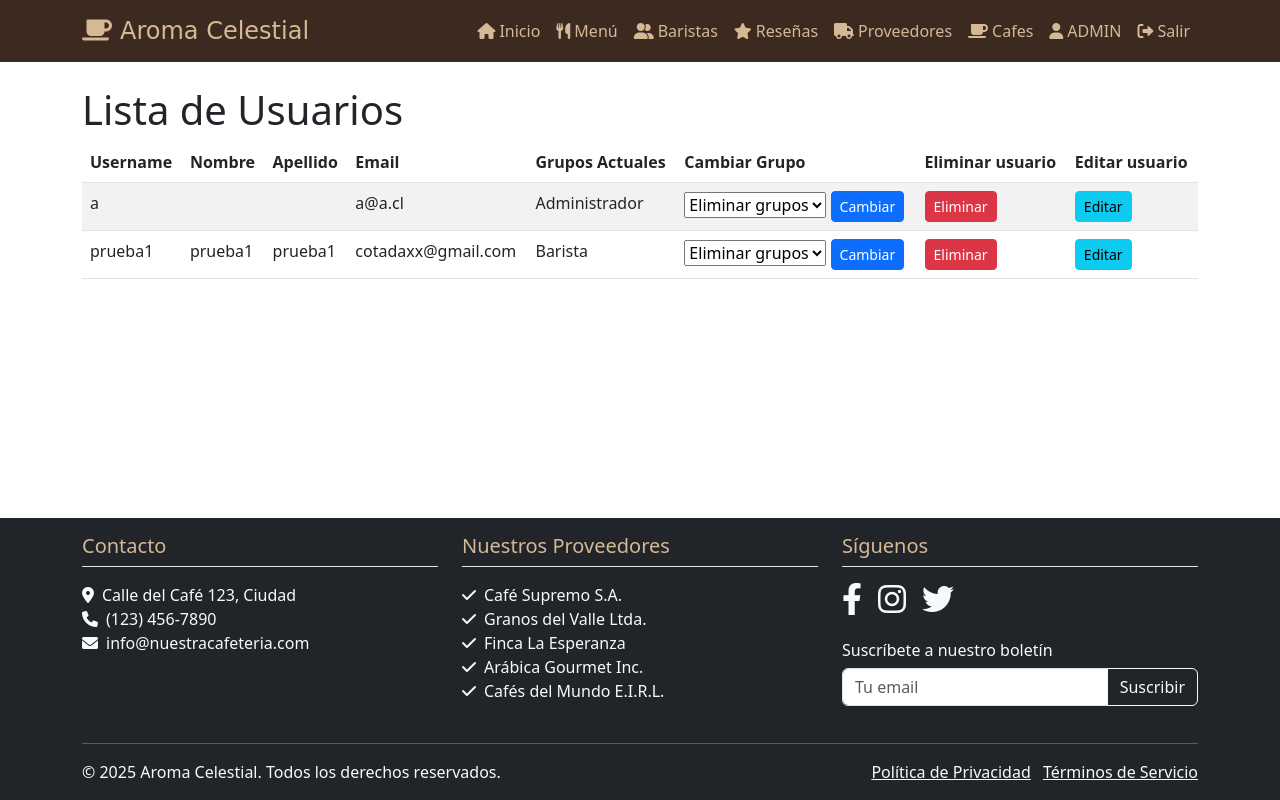
After one commit to ckrashh/cafeteria_django, a Django app: page /admin_usuarios/ in a window 1280 px wide. The commit adds this page. Run offline with Django 5.2, Linux system fonts and the light colour scheme; a user stored in the database is signed in; data comes from the database, SQL or seed files in the repository; both versions use the stored data as it was after the commit.

Commit message:
se agrego pagina para ir administar cada modelo y se termin pagina para  administar usuario

```diff
--- a/cafeteria/miapp/forms.py
+++ b/cafeteria/miapp/forms.py
@@ -24,3 +24,13 @@ class CambiarGrupoForm(forms.ModelForm):
     class Meta:
         model = CustomUser
         fields = []  # No necesitas campos del modelo, solo el grupo
+
+class EditarUsuarioForm(forms.ModelForm):
+    class Meta:
+        model = CustomUser
+        fields = ['first_name', 'last_name', 'email']  # Campos editables
+        labels = {
+            'first_name': 'Nombre',
+            'last_name': 'Apellido',
+            'email': 'Correo electrónico',
+        }
--- /dev/null
+++ b/cafeteria/miapp/templates/admin_usuarios.html
@@ -0,0 +1,139 @@
+{% extends "base.html" %}
+{% load static %}
+{% block title %}Admin de Usuarios - Aroma Celestial {% endblock %}
+{% block content %}
+<h1>Lista de Usuarios</h1>
+<table class="table table-striped">
+  <thead>
+    <tr>
+      <th scope="col">Username</th>
+      <th scope="col">Nombre</th>
+      <th scope="col">Apellido</th>
+      <th>Email</th>
+      <th>Grupos Actuales</th>
+      <th>Cambiar Grupo</th>
+      <th>Eliminar usuario</th>
+      <th>Editar usuario</th>
+    </tr>
+  </thead>
+  <tbody>
+    {% for usuario in usuarios %}
+      <tr>
+        <td scope="row">{{ usuario.username }}</td>
+        <td>{{ usuario.first_name }}</td>
+        <td>{{ usuario.last_name }}</td>
+        <td>{{ usuario.email }}</td>
+        <td>
+          {% for grupo in usuario.groups.all %}
+            {{ grupo.name }}{% if not forloop.last %}, {% endif %}
+          {% endfor %}
+        </td>
+        <td>
+          <form method="post" style="display: inline;">
+            {% csrf_token %}
+            <input type="hidden" name="usuario_id" value="{{ usuario.id }}">
+            <input type="hidden" name="action" value="editar_grupo">
+            {{ cambiar_grupo_form.grupo }}
+            <button type="submit" class="btn btn-sm btn-primary">Cambiar</button>
+          </form>
+        </td>
+        <td>
+          <form method="post" style="display: inline;">
+            {% csrf_token %}
+            <input type="hidden" name="usuario_id" value="{{ usuario.id }}">
+            <input type="hidden" name="action" value="eliminar">
+            <button type="submit" class="btn btn-sm btn-danger" >Eliminar</button>
+          </form>
+        </td>
+        <td>
+           <button class="btn btn-sm btn-info" data-bs-toggle="modal"  data-bs-target="#editarUsuarioModal{{ usuario.id }}" >Editar</button>
+           <!-- Modal para editar usuario -->
+            <div class="modal fade" id="editarUsuarioModal{{ usuario.id }}" tabindex="-1" role="dialog">
+              <div class="modal-dialog" role="document">
+                <div class="modal-content">
+                  <form method="post">
+                    {% csrf_token %}
+                    <input type="hidden" name="usuario_id" value="{{ usuario.id }}">
+                    <input type="hidden" name="action" value="editar">
+                    <div class="modal-header">
+                      <h5 class="modal-title">Editar Usuario: {{ usuario.username }}</h5>
+                      <button type="button" class="close" data-bs-dismiss="modal">
+                        <span>&times;</span>
+                      </button>
+                    </div>
+                    <div class="modal-body">
+                      <div class="form-group">
+                        <label for="first_name{{ usuario.id }}">Nombre</label>
+                        <input
+                          type="text"
+                          class="form-control"
+                          id="first_name{{ usuario.id }}"
+                          name="first_name"
+                          value="{{ usuario.first_name }}"
+                          required
+                        >
+                      </div>
+                      <div class="form-group">
+                        <label for="last_name{{ usuario.id }}">Apellido</label>
+                        <input
+                          type="text"
+                          class="form-control"
+                          id="last_name{{ usuario.id }}"
+                          name="last_name"
+                          value="{{ usuario.last_name }}"
+                          required
+                        >
+                      </div>
+                      <div class="form-group">
+                        <label for="email{{ usuario.id }}">Correo Electrónico</label>
+                        <input
+                          type="email"
+                          class="form-control"
+                          id="email{{ usuario.id }}"
+                          name="email"
+                          value="{{ usuario.email }}"
+                          required
+                        >
+                      </div>
+                    </div>
+                    <div class="modal-footer">
+                      <button type="submit" class="btn btn-primary">Guardar Cambios</button>
+                      <button type="button" class="btn btn-secondary" data-bs-dismiss="modal">Cancelar</button>
+                    </div>
+                  </form>
+                </div>
+              </div>
+            </div>
+        </td>
+      </tr>
+    {% endfor %}
+  </tbody>
+</table>
+{% if is_paginated %}
+  <div class="pagination">
+    <span class="step-links">
+      {% if page_obj.has_previous %}
+        <a href="?page=1">&laquo; primera</a>
+        <a href="?page={{ page_obj.previous_page_number }}">anterior</a>
+      {% endif %}
+
+      <span class="current">
+        Página {{ page_obj.number }} de {{ page_obj.paginator.num_pages }}.
+      </span>
+
+      {% if page_obj.has_next %}
+        <a href="?page={{ page_obj.next_page_number }}">siguiente</a>
+        <a href="?page={{ page_obj.paginator.num_pages }}">última &raquo;</a>
+      {% endif %}
+    </span>
+  </div>
+{% endif %}
+<!-- Mensajes de éxito/error -->
+{% if messages %}
+  {% for message in messages %}
+    <div class="alert alert-{{ message.tags }}">
+      {{ message }}
+    </div>
+  {% endfor %}
+{% endif %}
+{% endblock %}
--- a/cafeteria/miapp/templates/base.html
+++ b/cafeteria/miapp/templates/base.html
@@ -77,7 +77,7 @@
                     {% load user_tags %}
                         {% if user|has_group:"Administrador" %}
                             <li>
-                                <a class="nav-link" href="{% url 'admin_ususarios' %}"><i class="fas fa-user me-1"></i>ADMIN</a>
+                                <a class="nav-link" href="{% url 'panel_admin' %}"><i class="fas fa-user me-1"></i>ADMIN</a>
                             </li>
                         {% endif %}
                     <li class="nav-item">
--- a/cafeteria/miapp/urls.py
+++ b/cafeteria/miapp/urls.py
@@ -3,11 +3,12 @@ from . import views
 
 urlpatterns = [
     path('', views.index, name='index'),  # aquí se define 'home'
+    path('panel_admin/', views.AdminView.as_view(), name='panel_admin'),
     path('menu/', views.menu, name='menu'),
     path('baristas/', views.baristas, name='baristas'),
     path('resenas/', views.resenas, name='resenas'),
     path('proveedores/', views.proveedores, name='proveedores'),
     path('cafes/', views.cafes, name='cafes'),
     path('resena/nueva/', views.form_resena, name='form_resena'),  # Nueva ruta para el formulario de reseña
-    path('admin_ususarios/', views.AdminView.as_view(), name='admin_ususarios'),
+    path('admin_usuarios/', views.AdminUsuariosView.as_view(), name='admin_usuarios'),
 ]
--- a/cafeteria/miapp/views.py
+++ b/cafeteria/miapp/views.py
@@ -1,6 +1,6 @@
 from django.shortcuts import render, redirect
 from .models import MenuItem, Barista, Cafe, Resena, Proveedor
-from .forms import ResenaForm, CambiarGrupoForm
+from .forms import ResenaForm, CambiarGrupoForm, EditarUsuarioForm
 from django.http import JsonResponse
 from .mixins import PermissionProtectedTemplateView
 from sesion.models import CustomUser
@@ -46,7 +46,13 @@ def form_resena(request):
     return render(request, 'form_resena.html', {'form': form})
 
 class AdminView(PermissionProtectedTemplateView):
-    template_name = 'admin_ususarios.html'
+    template_name = 'admin.html'
+    group_required = 'Administrador'
+    permission_required = 'cafeteria.can_edit_menu'
+
+
+class AdminUsuariosView(PermissionProtectedTemplateView):
+    template_name = 'admin_usuarios.html'
     group_required = 'Administrador'
     permission_required = 'cafeteria.can_edit_menu'
     model = CustomUser
@@ -71,24 +77,41 @@ class AdminView(PermissionProtectedTemplateView):
         # Formulario para cambiar grupo
         context['cambiar_grupo_form'] = CambiarGrupoForm()
 
+        # Formulario para editar usuario
+        context['editar_usuario_form'] = EditarUsuarioForm()
+
         return context
 
     def post(self, request, *args, **kwargs):
         usuario_id = request.POST.get('usuario_id')
         usuario = CustomUser.objects.get(id=usuario_id)
+        action = request.POST.get('action')
 
-        form = CambiarGrupoForm(request.POST)
-        if form.is_valid():
-            grupo = form.cleaned_data['grupo']
-            if grupo:  # Si se seleccionó un grupo
-                usuario.groups.clear()
-                usuario.groups.add(grupo)
-                messages.success(request, f"Grupo de {usuario.username} actualizado a {grupo.name}.")
-            else:  # Si no se seleccionó ningún grupo (opción en blanco)
-                usuario.groups.clear()
-                messages.success(request, f"Todos los grupos fueron removidos de {usuario.username}.")
+        #Accion para cambiar el grupo de un usuario
+        if action == 'editar_grupo':
+            form = CambiarGrupoForm(request.POST)
+            if form.is_valid():
+                grupo = form.cleaned_data['grupo']
+                if grupo:  # Si se seleccionó un grupo
+                    usuario.groups.clear()
+                    usuario.groups.add(grupo)
+                    messages.success(request, f"Grupo de {usuario.username} actualizado a {grupo.name}.")
+                else:  # Si no se seleccionó ningún grupo (opción en blanco)
+                    usuario.groups.clear()
+                    messages.success(request, f"Todos los grupos fueron removidos de {usuario.username}.")
+            else:
+                messages.error(request, "Error al actualizar el grupo.")
+        elif action == 'eliminar':
+            usuario.delete()
+            messages.success(request, f"Usuario {usuario.username} eliminado correctamente.")
+        elif action == 'editar':
+            usuario.first_name = request.POST.get('first_name')
+            usuario.last_name = request.POST.get('last_name')
+            usuario.email = request.POST.get('email')
+            usuario.save()
+            messages.success(request, f"Usuario {usuario.username} editado correctamente.")
         else:
-            messages.error(request, "Error al actualizar el grupo.")
+            messages.error(request, "Acción no reconocida.")
 
         return redirect('admin_ususarios')
 
```
Also changed, not shown: cafeteria/miapp/templates/admin.html (added, +68 -0 lines), cafeteria/miapp/templates/admin_ususarios.html (deleted, +0 -68 lines), cafeteria/db.sqlite3.
